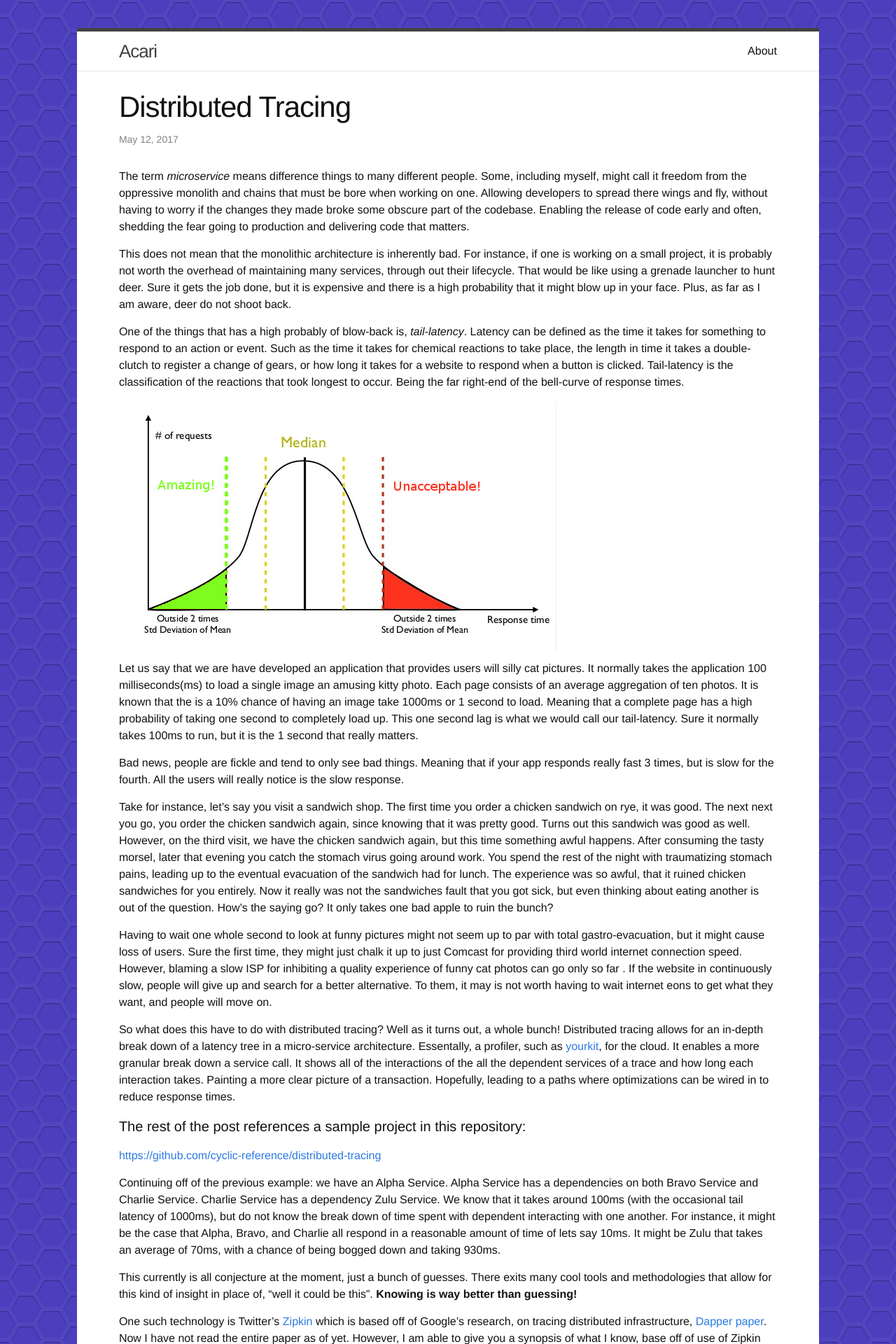
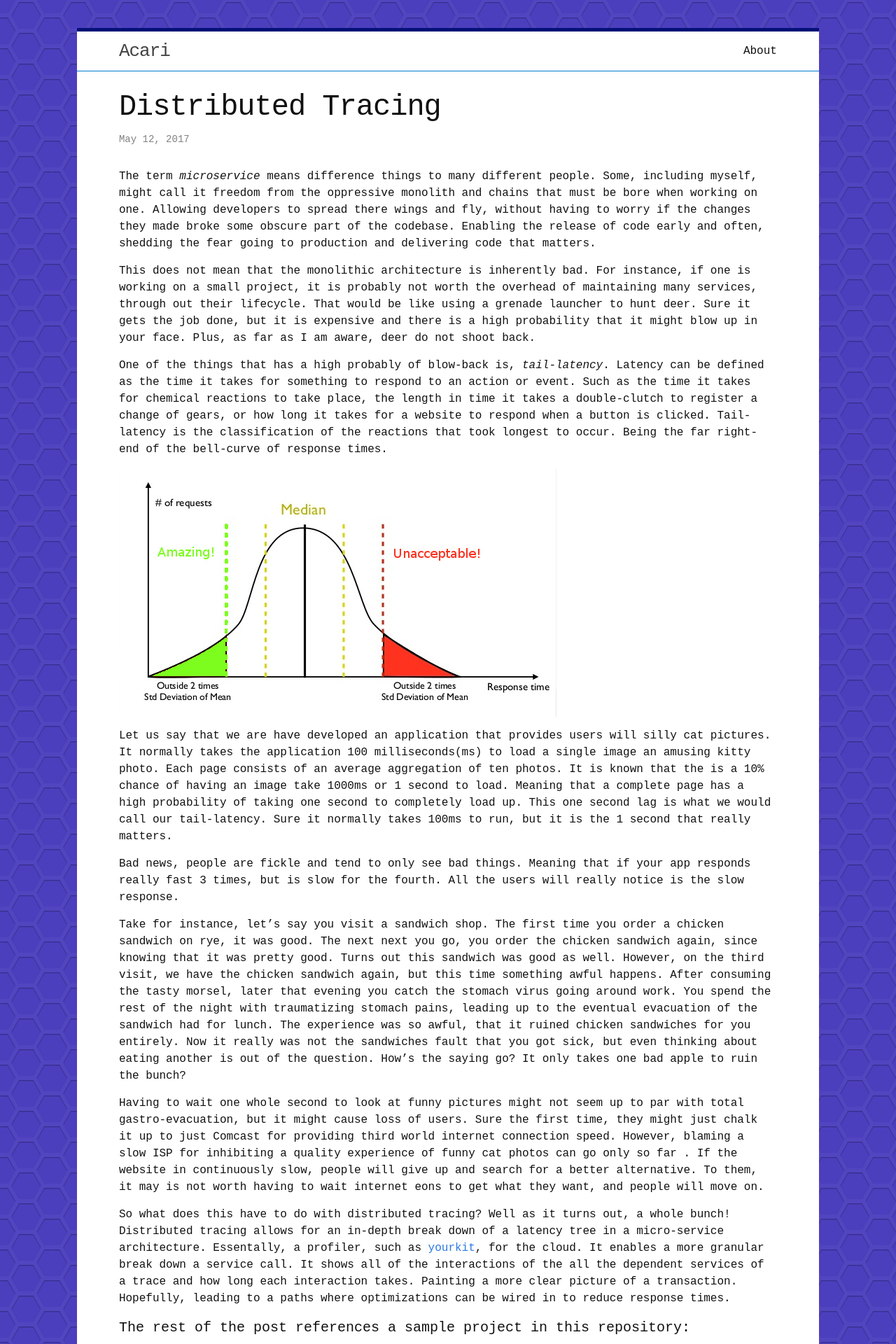
Before and after one commit to Unthrottled/blog, a Jekyll site: the page built from _posts/2017-05-12-Distributed-Tracing.md, in a window 1280 px wide. Shown: the top 1920 px of the page at 70% size. Built offline with Jekyll 4.4.1, drawn with Linux system fonts in a browser that asks for light colours.

Commit message:
More stylez.

```diff
--- a/_sass/_base.scss
+++ b/_sass/_base.scss
@@ -136,6 +136,7 @@ code {
     font-size: 15px;
     border: 1px solid $grey-color-light;
     border-radius: 3px;
+    font-family: Courier, Courier New, Helvetica, serif;
     background-color: #eef;
 }
 
--- a/_sass/_layout.scss
+++ b/_sass/_layout.scss
@@ -2,8 +2,8 @@
  * Site header
  */
 .site-header {
-    border-top: 5px solid $grey-color-dark;
-    border-bottom: 1px solid $grey-color-light;
+    border-top: 5px solid $e621-dark-blue;
+    border-bottom: 1px solid $e621-light-blue;
     min-height: 56px;
 
     // Positioning context for the mobile navigation icon
@@ -99,7 +99,7 @@
  * Site footer
  */
 .site-footer {
-    border-bottom: 5px solid $grey-color-dark;
+    border-bottom: 5px solid $e621-dark-blue;
     padding: $spacing-unit 0;
 }
 
--- a/css/main.scss
+++ b/css/main.scss
@@ -6,12 +6,15 @@
 
 
 // Our variables
-$base-font-family: Helvetica, Arial, sans-serif;
+$base-font-family: Courier New, Helvetica;
 $base-font-size:   16px;
 $small-font-size:  $base-font-size * 0.875;
 $base-line-height: 1.5;
 
 $spacing-unit:     30px;
+
+$e621-light-blue:  #0179cf;
+$e621-dark-blue:   #000f76;
 
 $reach-dark-purple:#4c3fbe;
 
```
